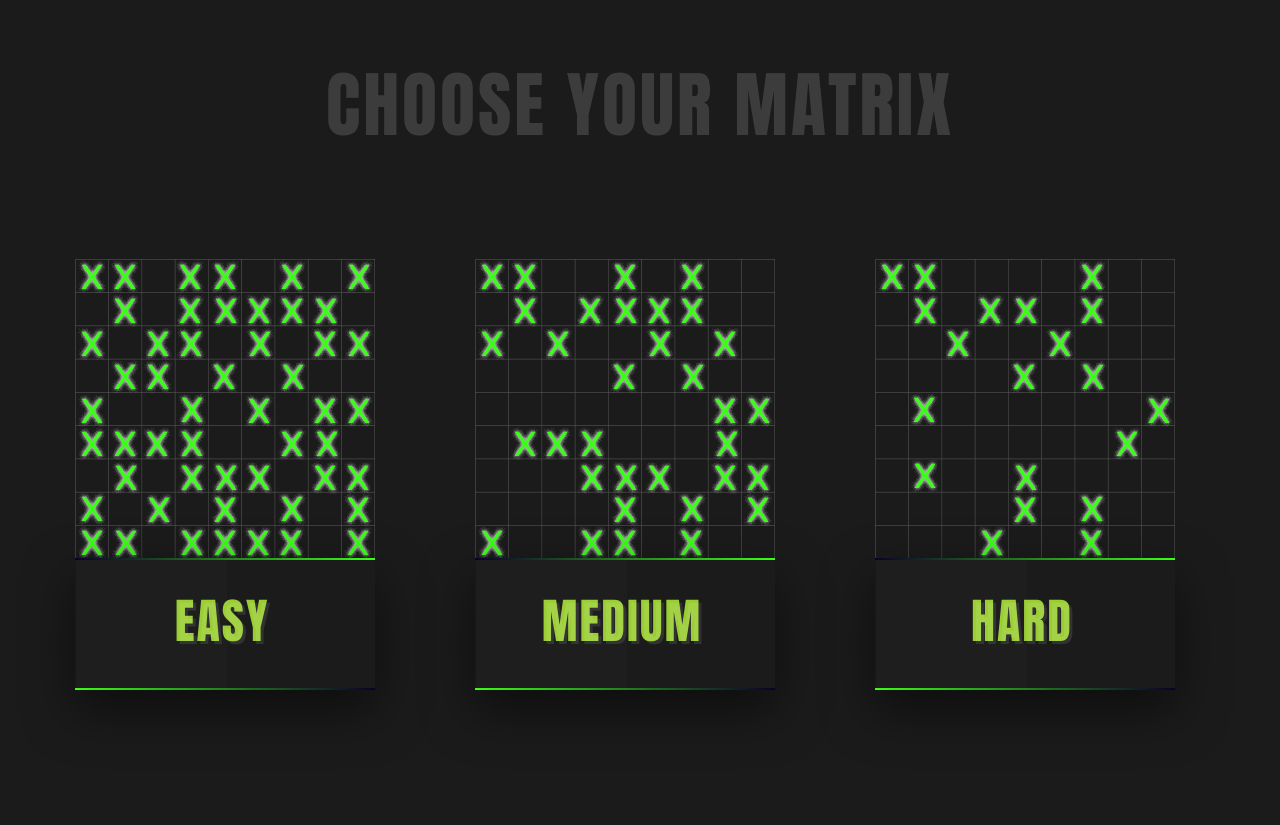
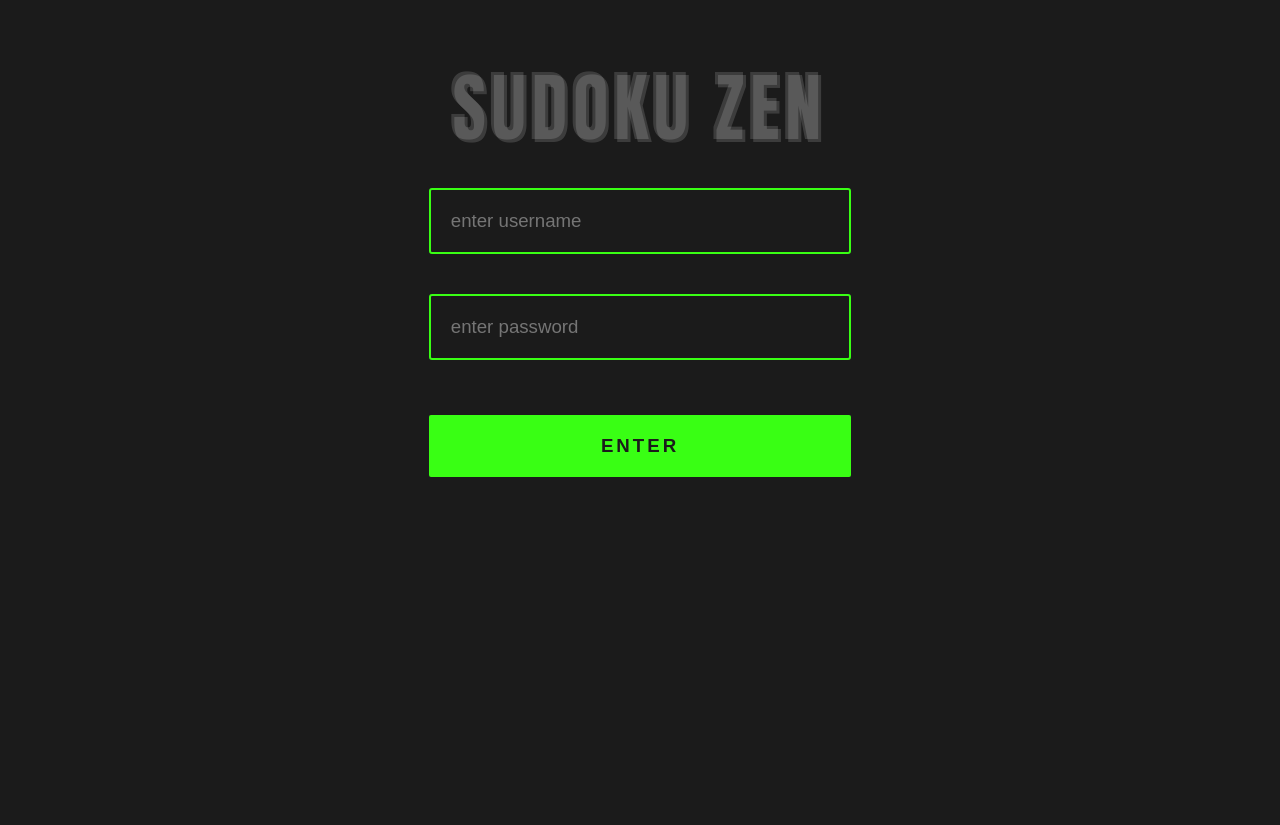
Before and after one commit to adirpion/sudoku, a plain HTML site: page index.html in a window 1280 px wide. Shown: the top 825 px of the page. Before the commit the page ends 800 px from the top, so only its background shows below. Drawn offline with Linux system fonts and the light colour scheme.

Commit message:
Thi commits is for Niki

```diff
--- a/index.html
+++ b/index.html
@@ -8,8 +8,21 @@
     <link rel="stylesheet" href="style.css">
 </head>
 <body>
-    <h2 class="title">Choose your Matrix</h2>
-<section>
+
+<div id="loginDiv" class="body">
+    <h2 id="titleLogin">SUDOKU ZEN</h2>
+    <div id='login'>
+        <input class='login' id='user' type='text' placeholder="enter username">
+        <p class='fillBack' id='userBack'> </p>
+        <input class='login' id='pass' type='text' placeholder="enter password">
+        <p class='fillBack' id='passBack'> </p>
+        <br>
+        <button id='enter' onClick="enter()"> ENTER </button>
+    </div>
+</div>
+
+<h2 id="title">Choose your Matrix</h2>
+<section id="chooseLevel">
     <div class="box">
         <div class="table"><img src="tableEasy.png" alt=""></div>
         <a id="easy" href="#" class="play">
@@ -41,6 +54,7 @@
         </a>
     </div>
 </section>
+
 <div id="sudoku"></div>
     <!-- <script src="app.js"></script> -->
     <script src="script.js"></script>
--- a/script.js
+++ b/script.js
@@ -131,12 +131,19 @@ function NumbersToEmpty(arr,difficulty){
 
 var levelEasy = document.getElementById("easy");
 levelEasy.addEventListener("click", function(){
+    let section = document.getElementById("chooseLevel");
+    let titleH2 = document.getElementById("title");
+    titleH2.style.opacity = "0";
+    section.style.opacity = "0";
+
 let sudokuDiv = document.getElementById("sudoku");
+    //sudokuDiv.style.transform = "scale(1)";
+    let levelTitle = '<h2 id="title title-position">HARD</h2>';
     let table = '<table border="1" width="500">';
         for (let i=0; i < size; i++){
             table = table + '<tr>';
                 for (let j=0; j < size; j++){
-                    table = table +  `<td><input type="text" maxlength="1" value="${NumbersToEmpty(masterMatrix,20)[i][j]}"> </td>`;
+                    table = table +  `<td><input class="sudokuInput" type="text" maxlength="1" value="${NumbersToEmpty(masterMatrix,20)[i][j]}"> </td>`;
                 }
             table = table + '</tr>';
         }
@@ -150,12 +157,19 @@ sudokuDiv.innerHTML += retryButton;
 
 var levelMedium = document.getElementById("medium");
 levelMedium.addEventListener("click", function(){
+    let section = document.getElementById("chooseLevel");
+    let titleH2 = document.getElementById("title");
+    titleH2.style.opacity = "0";
+    section.style.opacity = "0";
+
 let sudokuDiv = document.getElementById("sudoku");
+    //sudokuDiv.style.transform = "scale(1)";
+    let levelTitle = '<h2 id="title title-position">HARD</h2>';
     let table = '<table border="1" width="500">';
         for (let i=0; i < size; i++){
             table = table + '<tr>';
                 for (let j=0; j < size; j++){
-                    table = table +  `<td><input type="text" maxlength="1" value="${NumbersToEmpty(masterMatrix,40)[i][j]}"> </td>`;
+                    table = table +  `<td><input class="sudokuInput" type="text" maxlength="1" value="${NumbersToEmpty(masterMatrix,40)[i][j]}"> </td>`;
                 }
             table = table + '</tr>';
         }
@@ -169,12 +183,19 @@ sudokuDiv.innerHTML += retryButton;
 
 var levelHard = document.getElementById("hard");
 levelHard.addEventListener("click", function(){
+    let section = document.getElementById("chooseLevel");
+    let titleH2 = document.getElementById("title");
+    titleH2.style.opacity = "0";
+    section.style.opacity = "0";
+
 let sudokuDiv = document.getElementById("sudoku");
+    //sudokuDiv.style.transform = "scale(1)";
+    let levelTitle = '<h2 id="title title-position">HARD</h2>';
     let table = '<table border="1" width="500">';
         for (let i=0; i < size; i++){
             table = table + '<tr>';
                 for (let j=0; j < size; j++){
-                    table = table +  `<td><input type="text" maxlength="1" value="${NumbersToEmpty(masterMatrix,60)[i][j]}"> </td>`;
+                    table = table +  `<td><input class="sudokuInput" type="text" maxlength="1" value="${NumbersToEmpty(masterMatrix,60)[i][j]}"> </td>`;
                 }
             table = table + '</tr>';
         }
@@ -186,7 +207,29 @@ sudokuDiv.innerHTML += solveButton;
 sudokuDiv.innerHTML += retryButton;
 });
 
+function enter() {
+    debugger
+    let pass = document.getElementById('pass').value;
+    let user = document.getElementById('user').value;
+    let userCorrect = 'abcd';
+    let passCorrect = '1234';
 
+    if (user != userCorrect) {
+        document.getElementById("userBack").innerHTML = 'username is uncorrect';
+    }
+    if (pass != passCorrect) {
+        document.getElementById("passBack").innerHTML = 'password is uncorrect';
+    }
+    if ((user == userCorrect) && (pass == passCorrect)) {
+        let loginDiv = document.getElementById("loginDiv");
+        let titleH2 = document.getElementById("title");
+        let section = document.getElementById("chooseLevel");
+        loginDiv.style.display = "none";
+        section.style.opacity = "1";
+        section.style.display = "block";
+        titleH2.style.opacity = "1";
+    }
+}
 
 
 
--- a/style.css
+++ b/style.css
@@ -8,7 +8,7 @@ body{
     background: rgb(27, 27, 27);
     font-family:monospace;
 }
-.title {
+#title {
     color:rgba(255, 255, 255, 0.15);
     font-size:4.5em;
     margin-top:50px;
@@ -17,6 +17,24 @@ body{
     font-family: Impact, Haettenschweiler, 'Arial Narrow Bold', sans-serif;
     padding: 0;
     letter-spacing: 3px;
+    opacity: 0;
+}
+#titleLogin{
+    color:rgba(255, 255, 255, 0.15);
+    font-size:6em;
+    margin-top:50px;
+    text-align: center;
+    text-transform: uppercase;
+    font-family: Impact, Haettenschweiler, 'Arial Narrow Bold', sans-serif;
+    padding: 0;
+    letter-spacing: 3px;
+    text-shadow: -3px -3px 0px rgba(255,255,255,0.15);
+}
+#title-position{
+    position: absolute;
+    left:100px;
+    top:50%;
+    font-size: 6em;
 }
 section{
     display: flex;
@@ -24,7 +42,8 @@ section{
     justify-content: center;
     width: 100%;
     height: 100%;
-    margin-top:100px;
+    opacity: 0;
+    margin-top: 50px;
 }
 .box{
     width: 330px;
@@ -144,9 +163,10 @@ section{
 #sudoku{
     color:#fff;
     text-align: center;
+    left:50%;
     position: absolute;
-    left:50%;
-    transform: translateX(-50%);
+    transform:translateX(-50%);
+    top:30px;
 }
 #sudoku table{
     width: 500px;
@@ -157,7 +177,7 @@ td{
     height:25px;
     width:25px;
 }
-input[type="text"]{
+.sudokuInput{
     width:25px;
     text-align:center;
     background:transparent;
@@ -186,3 +206,51 @@ td:nth-child(3),td:nth-child(6){
     letter-spacing: 3px;
     text-align: center;
 }
+body{
+    position: absolute;
+    top:50%;
+    left:50%;
+    transform: translate(-50%,-50%);
+    font-family: sans-serif;
+    font-size: small;
+    text-align: center;
+    width: 100%;
+    height: 100%;
+}
+
+#login{
+    position: relative;
+    margin: 0;
+
+}
+
+.login{
+    border-radius: 3px;
+    width: 33%;
+    padding: 20px;
+    margin: 20px;
+    font-size: 14pt;
+    position: relative;
+    background: 0%;
+    border: #39ff14;
+    border-width: 2px;
+    border-style: solid;
+    color: #ffffff;
+}
+
+#enter{
+    padding: 20px;
+    margin: 20px;
+    font-size: 14pt;
+    color:  rgb(27, 27, 27);
+    background-color:  #39ff14;
+    border-style: none;
+    border-radius: 2px;
+    width: 33%;
+    font-weight: bold;
+    letter-spacing: 3px;
+}
+.fillBack{
+    color:#fff;
+    font-size:18px;
+}
```
